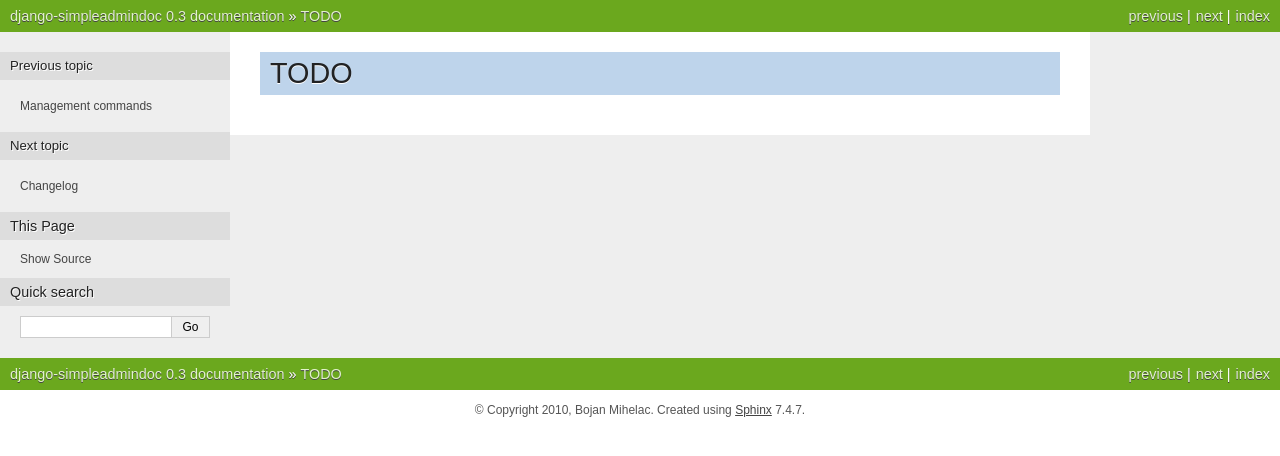
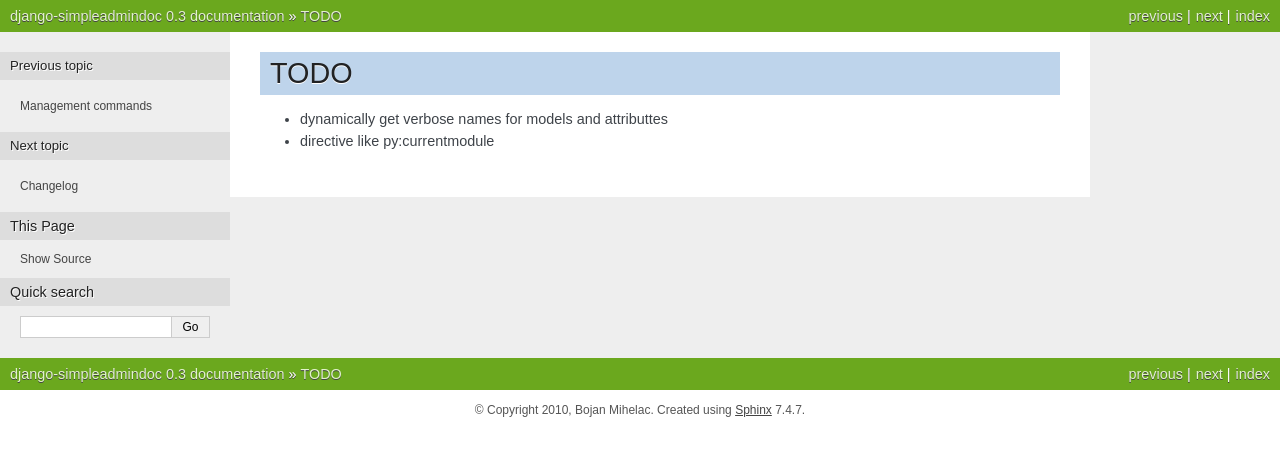
Before and after one commit to bmihelac/django-simpleadmindoc, a Sphinx documentation site: the page built from docs/todo.rst, in a window 1280 px wide. Shown: the top 456 px of the page. Built offline with Sphinx 7.4.7, drawn with Linux system fonts in a browser that asks for light colours.

Commit message:
adding todo

```diff
--- a/docs/todo.rst
+++ b/docs/todo.rst
@@ -1,2 +1,6 @@
 TODO
 ====
+
+* dynamically get verbose names for models and attributtes
+
+* directive like py:currentmodule
```
